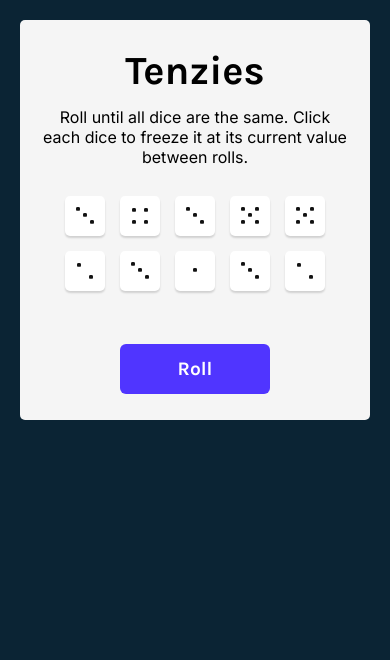
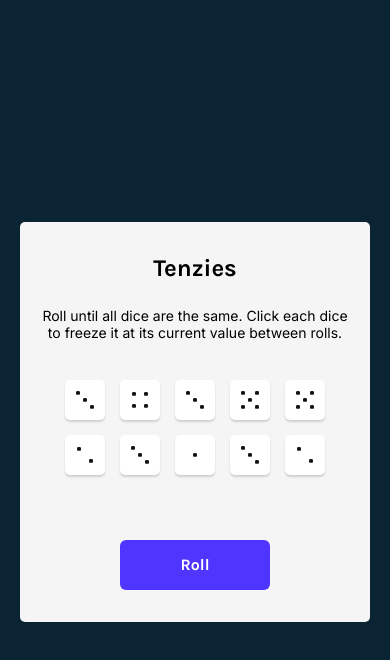
Before and after one commit to vakno77/tenzies, a React (Create React App) app: page / in a window 390 px wide. Shown: the top 660 px of the page. Built offline with nearby package versions, Linux system fonts and the light colour scheme.

Commit message:
small css fixes

```diff
--- a/src/App.js
+++ b/src/App.js
@@ -66,6 +66,7 @@ export default function App() {
 
     return (
         <main>
+            <div className="container">
                 {tenzies && <Confetti />}
                 <h1 className="title">Tenzies</h1>
                 <p className="instructions">Roll until all dice are the same.
@@ -79,6 +80,7 @@ export default function App() {
                 >
                     {tenzies ? "New Game" : "Roll"}
                 </button>
+            </div>
         </main>
     )
 }
--- a/src/index.css
+++ b/src/index.css
@@ -9,10 +9,20 @@ body {
   font-family: 'Karla', sans-serif;
 }
 
-main {
+main{
+  position: absolute;
+  top: 50%;
+  left: 50%;
+  width: 100%;
+  padding: 0 20px;
+  transform: translate(-50%,-50%);
+}
+
+.container {
   min-height: 400px;
   background-color: #F5F5F5;
-  width: 100%;
+  max-width: 800px;
+  margin: auto;
   border-radius: 5px;
   padding: 20px;
   display: flex;
@@ -114,7 +124,7 @@ main {
   box-shadow: inset 5px 5px 10px -3px rgba(0, 0, 0, 0.7);
 }
 
-@media only screen and (max-width: 576px) {
+@media only screen and (max-width: 768px) {
   .dice-face {
     height: 40px;
     width: 40px;
@@ -133,4 +143,16 @@ main {
     gap: 15px;
   }
 
+  .title {
+    font-size: 24px;
+  }
+
+  .instructions{
+    font-size: 14px;
+  }
+
+  .roll-dice{
+    font-size: 16px;
+  }
+
 }
```
Lines whose indentation alone changed are shown as unchanged.
